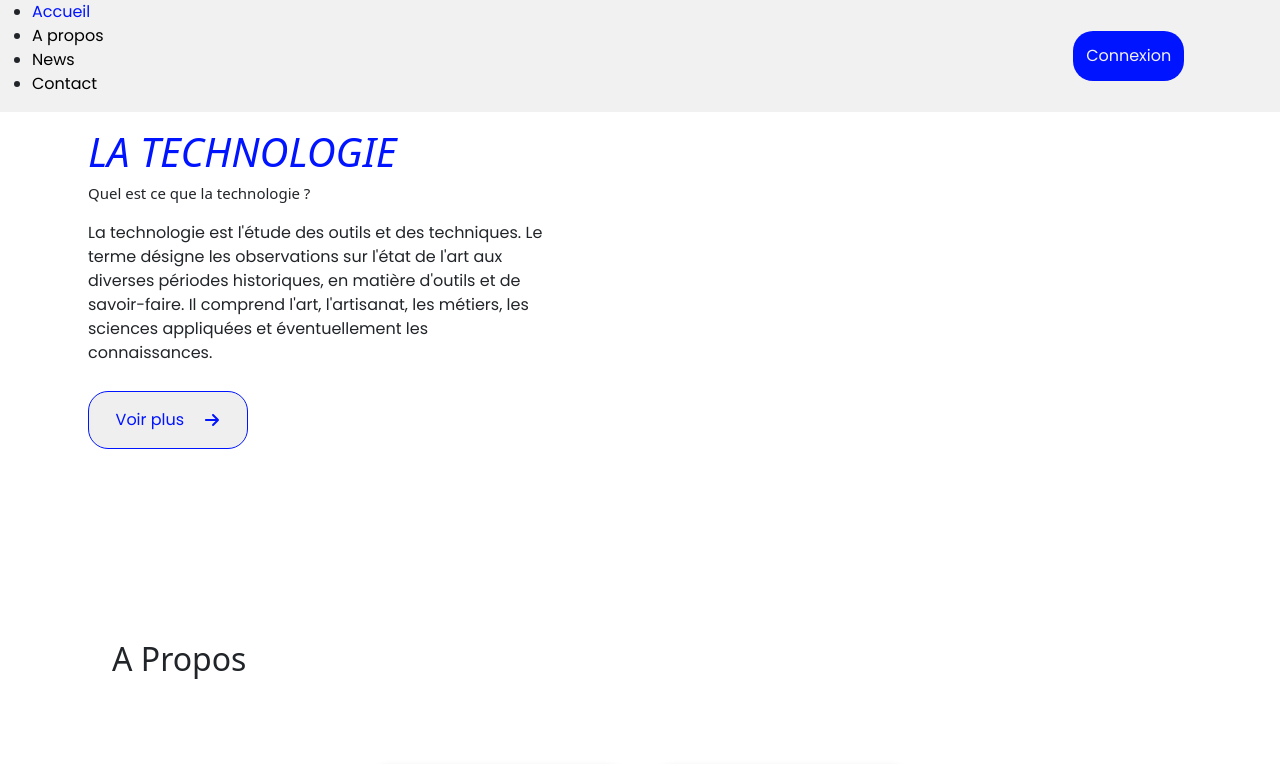
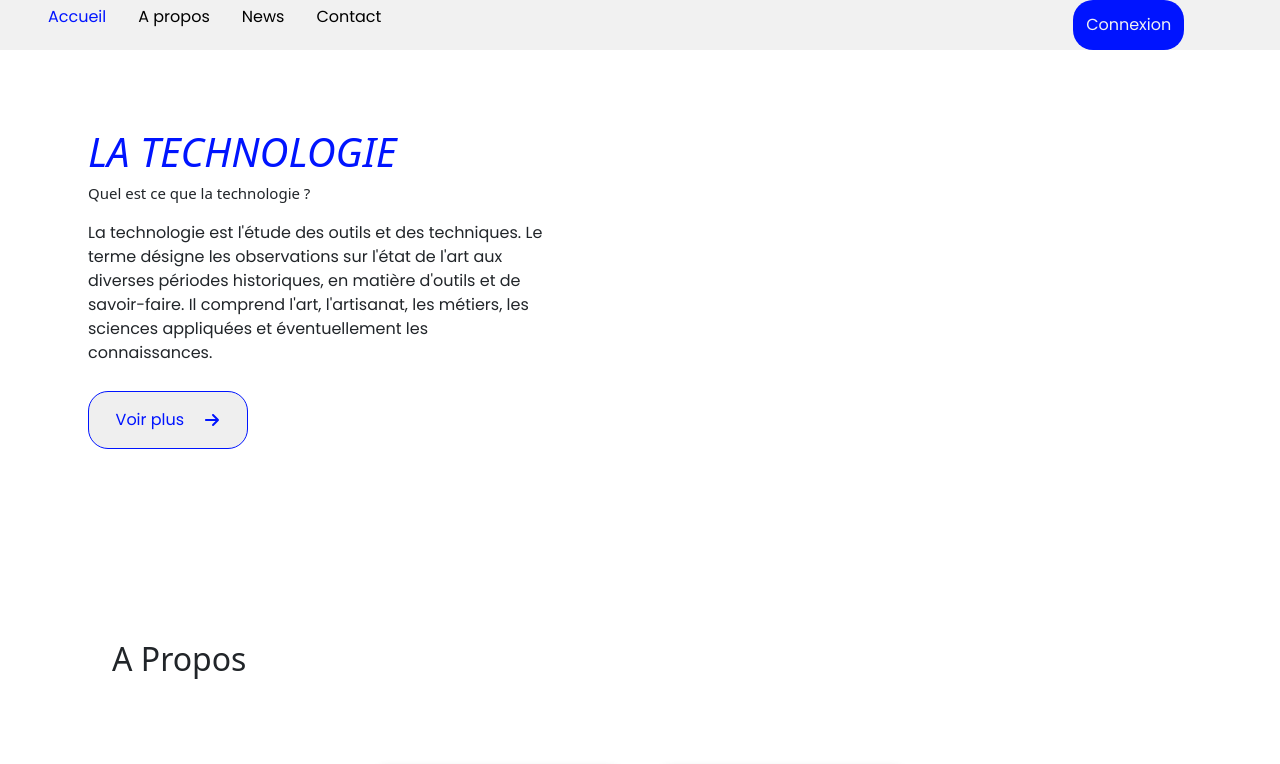
Before and after one commit to Rakotozonirina/webapps, a React (Create React App) app: page / in a window 1280 px wide. Shown: the top 764 px of the page. Built offline with nearby package versions, Linux system fonts and the light colour scheme; grey boxes are pictures that could not be loaded.

Commit message:
I change a bit things

```diff
--- a/src/index.css
+++ b/src/index.css
@@ -18,7 +18,15 @@ section.home nav {
     z-index: 99;
     background-color: #f1f1f1;
 }
-
+section.home nav ul{
+    display: flex;
+    list-style-type: none;
+    justify-content: space-between;
+    align-items: center;
+}
+section.home nav ul li{
+    margin: 0em 1em;
+}
 .conteneur {
     display: flex;
     box-shadow: 0px 0px 4px black;
```
